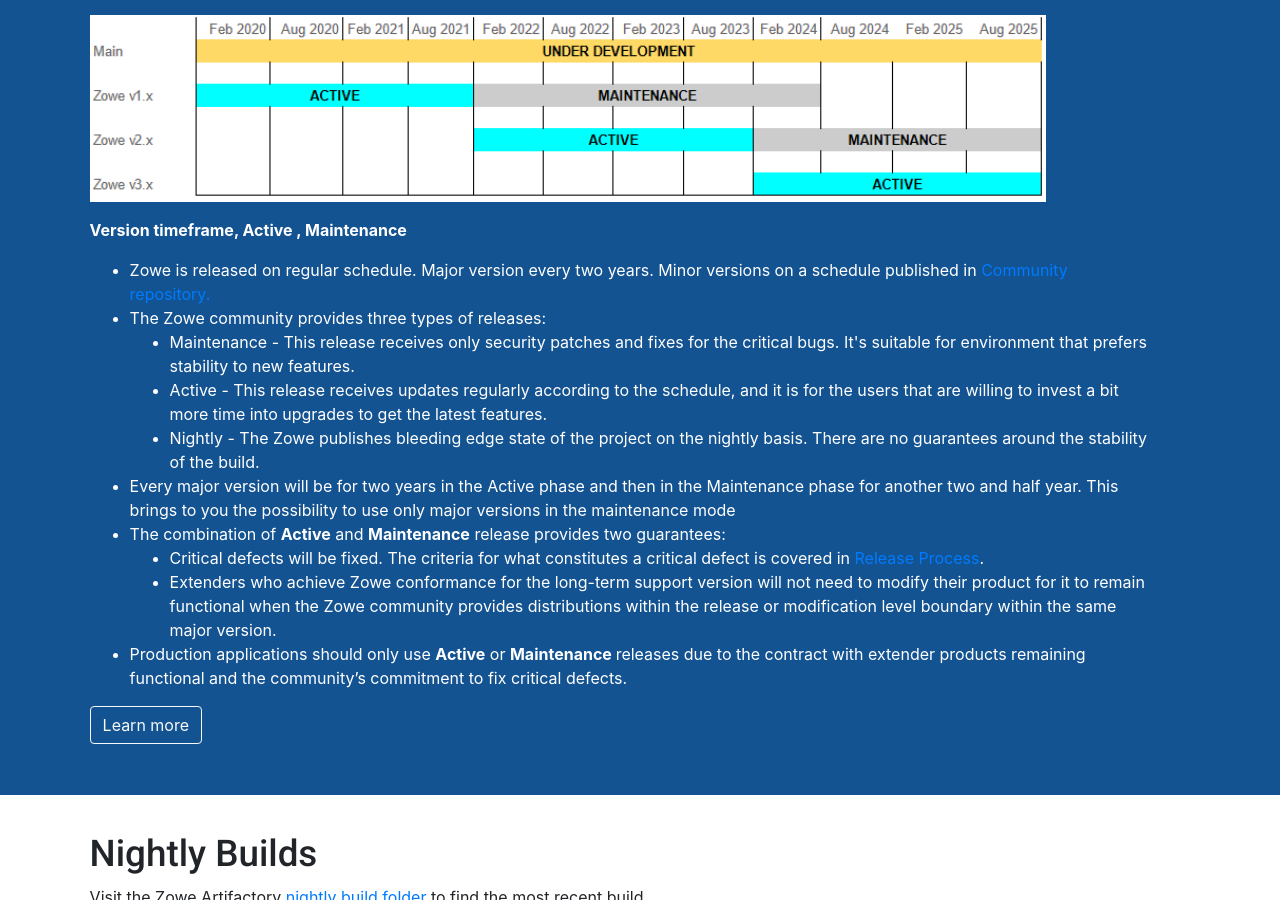
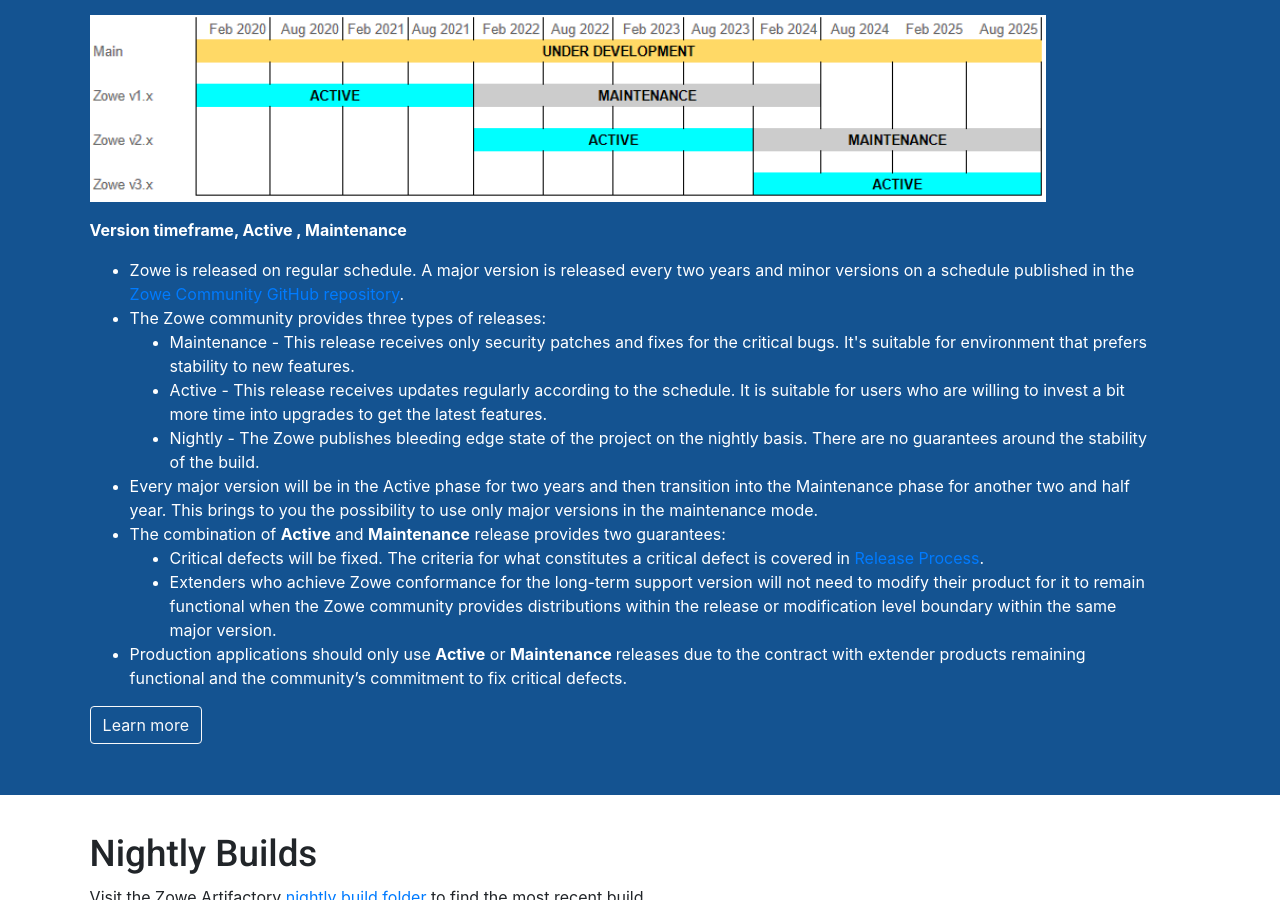
Before and after one commit to zowe/zowe.github.io, a Jekyll site: the page built from download.md, in a window 1280 px wide and 900 px high, scrolled down 4738 px. Built offline with Jekyll 4.4.1, drawn with Linux system fonts in a browser that asks for light colours; our own code applies the rules of GitHub Pages for plain Markdown files.

Commit message:
Improve language
Signed-off-by: Jakub Balhar <jakub@balhar.net>

Co-authored-by: nannanli <nannanli@cn.ibm.com>

```diff
--- a/download.md
+++ b/download.md
@@ -248,15 +248,15 @@
 <p><img src="assets/img/major_releases.png" width="90%" /></p>
 <p><b>Version timeframe, Active , Maintenance</b></p>
 <ul>
-<li>Zowe is released on regular schedule. Major version every two years. Minor versions on a schedule published in <a href="https://github.com/zowe/community/blob/master/Project%20Management/Schedule/Zowe%20PI%20%26%20Sprint%20Cadence.md">Community repository.</a></li>
+<li>Zowe is released on regular schedule. A major version is released every two years and minor versions on a schedule published in the <a href="https://github.com/zowe/community/blob/master/Project%20Management/Schedule/Zowe%20PI%20%26%20Sprint%20Cadence.md">Zowe Community GitHub repository</a>.</li>
 <li>The Zowe community provides three types of releases:
   <ul>
     <li style="list-style-type: disc">Maintenance - This release receives only security patches and fixes for the critical bugs. It's suitable for environment that prefers stability to new features.</li>
-    <li style="list-style-type: disc">Active - This release receives updates regularly according to the schedule, and it is for the users that are willing to invest a bit more time into upgrades to get the latest features.</li>
+    <li style="list-style-type: disc">Active - This release receives updates regularly according to the schedule.  It is suitable for users who are willing to invest a bit more time into upgrades to get the latest features.</li>
     <li style="list-style-type: disc">Nightly - The Zowe publishes bleeding edge state of the project on the nightly basis. There are no guarantees around the stability of the build.</li>
   </ul>
 </li>
-<li>Every major version will be for two years in the Active phase and then in the Maintenance phase for another two and half year. This brings to you the possibility to use only major versions in the maintenance mode</li>
+<li>Every major version will be in the Active phase for two years and then transition into the Maintenance phase for another two and half year. This brings to you the possibility to use only major versions in the maintenance mode.</li>
 <li>The combination of <b>Active</b> and <b>Maintenance</b> release provides two guarantees:
   <ul>
     <li style="list-style-type: disc">Critical defects will be fixed. The criteria for what constitutes a critical defect is covered in <a href="{{ site.lts_url }}">Release Process</a>.</li>
```
